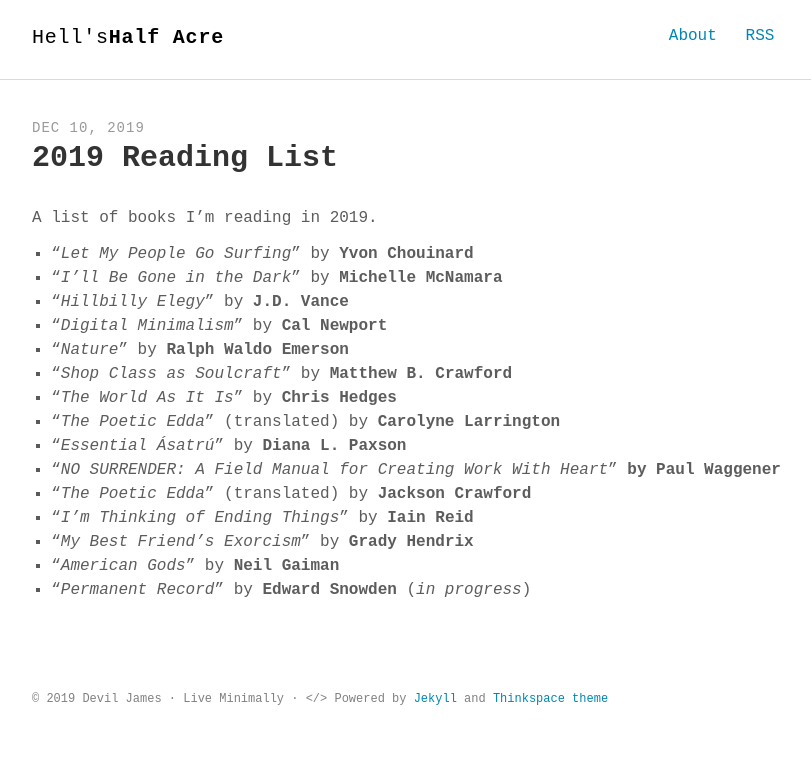
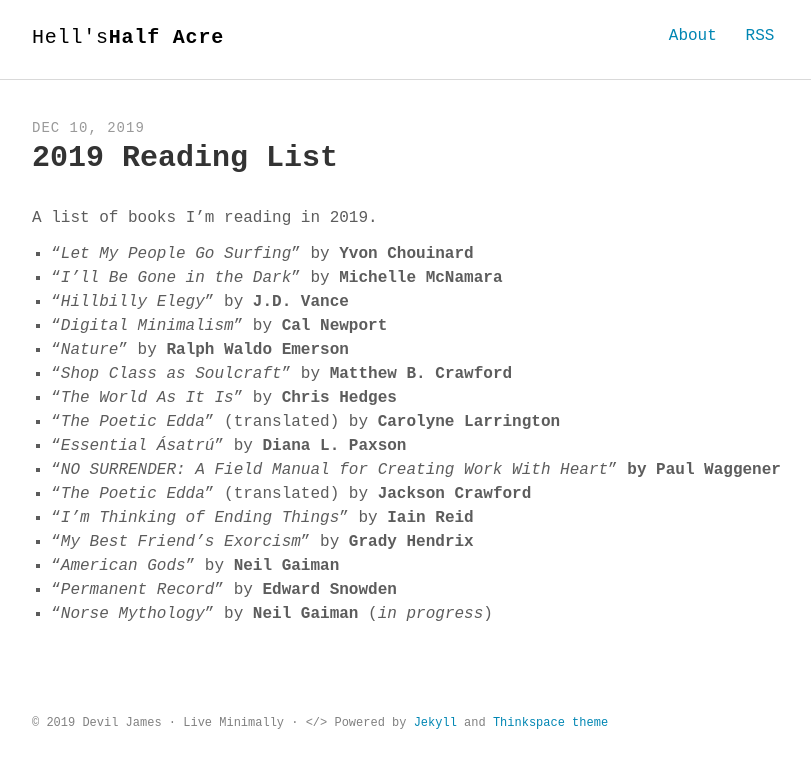
Before and after one commit to chevrenoire/chevrenoire.github.io, a Jekyll site: the page built from _posts/2019-12-10-Reading-List-2019.md, in a window 1280 px wide. Shown: the top 768 px of the page, without its empty margins (232-1043 px from the left). Built offline with Jekyll 4.4.1, drawn with Linux system fonts in a browser that asks for light colours; some web fonts are replaced.

Commit message:
updated reading list

```diff
--- a/_posts/2019-12-10-Reading-List-2019.md
+++ b/_posts/2019-12-10-Reading-List-2019.md
@@ -20,4 +20,5 @@
 12. "_I'm Thinking of Ending Things_" by **Iain Reid**
 13. "_My Best Friend's Exorcism_" by **Grady Hendrix**
 14. "_American Gods_" by **Neil Gaiman**
-15. "_Permanent Record_" by **Edward Snowden** (_in progress_)
+15. "_Permanent Record_" by **Edward Snowden**
+16. "_Norse Mythology_" by **Neil Gaiman** (_in progress_)
```
